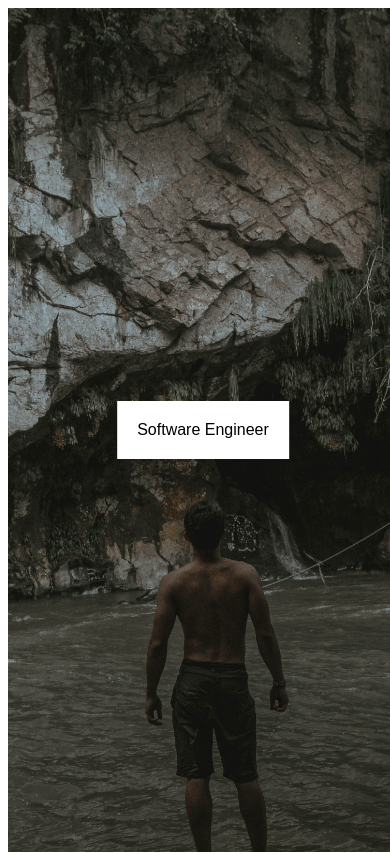
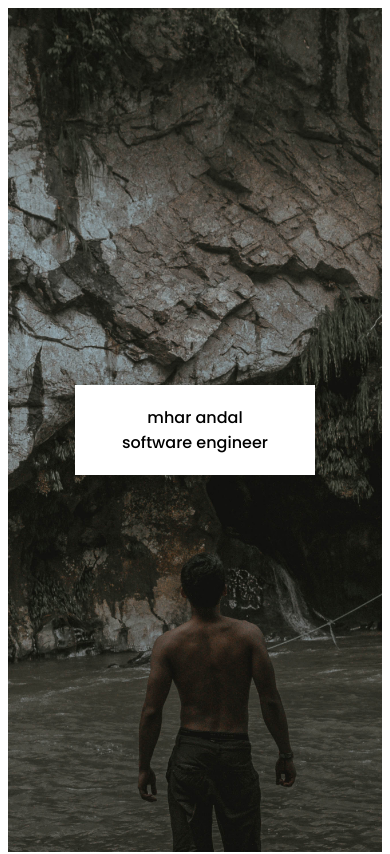
Before and after one commit to mhar-andal/mharandal.com, a React app: page / in a window 390 px wide. Shown: the top 854 px of the page. Built offline with nearby package versions, Linux system fonts and the light colour scheme.

Commit message:
Adds responsive background image for parralax

```diff
--- a/public/index.html
+++ b/public/index.html
@@ -4,6 +4,8 @@
 <head>
     <meta charset="utf-8">
     <meta name="viewport" content="width=device-width">
+
+    <link href="https://fonts.googleapis.com/css?family=Poppins:500" rel="stylesheet">
 
     <title>Mhar Andal</title>
 </head>
--- a/src/index.jsx
+++ b/src/index.jsx
@@ -3,36 +3,43 @@ import { render } from 'react-dom';
 import { Parallax } from 'react-parallax';
 
 const styles = {
-  fontFamily: 'sans-serif',
+  fontFamily: 'Poppins',
   textAlign: 'center',
-  height: '100vh',
-  width: '100vw',
 };
 const insideStyles = {
-  background: 'white', padding: 20, position: 'absolute', top: '50%', left: '50%', transform: 'translate(-50%,-50%)',
+  background: 'white', padding: 20, position: 'absolute', top: '50%', left: '50%', transform: 'translate(-50%,-50%)', width: '200px',
 };
 const image1 = './images/header.jpg';
 const image2 = './images/header-new.jpg';
+const image3 = './images/header-full.jpg';
 
 const App = () => (
   <div style={styles}>
     <Parallax
-      bgImage={image2}
+      bgImage={image3}
       bgStyle={{
-        top: '-125px',
+        // top: '-125px',
       }}
-      bgHeight="125vh"
+      bgHeight="auto"
       bgWidth="100vw"
-      strength={100}
+      strength={200}
     >
-      <div style={{ height: '100vh' }}>
-        <div style={insideStyles}>MHAR ANDAL</div>
-        <div style={insideStyles}>Software Engineer</div>
+      <div style={{ height: '100vh', width: '100vw' }}>
+        <div style={insideStyles}>
+          mhar andal
+          <br />
+          software engineer
+        </div>
       </div>
     </Parallax>
-    {/* <div style={{ height: '500px' }} />
+
+    <div style={{ height: '500px', display: 'grid' }}>
+      <h1>Projects</h1>
+      <h1>Skills</h1>
+      <h1>Experience</h1>
+    </div>
     <div style={{ height: '500px' }} />
-    <div style={{ height: '500px' }} /> */}
+    <div style={{ height: '500px' }} />
   </div>
 );
 
--- a/webpack.config.js
+++ b/webpack.config.js
@@ -45,11 +45,11 @@ module.exports = {
     }), // serves up html
     new CleanWebpackPlugin(pathsToClean, cleanOptions), // clean ./build
     // gzip assets
-    new CompressionPlugin(compressionOptions),
+    // new CompressionPlugin(compressionOptions),
   ],
-  optimization: {
-    minimize: true,
-  },
+  // optimization: {
+  //   minimize: true,
+  // },
   module: {
     rules: [
       {
```
